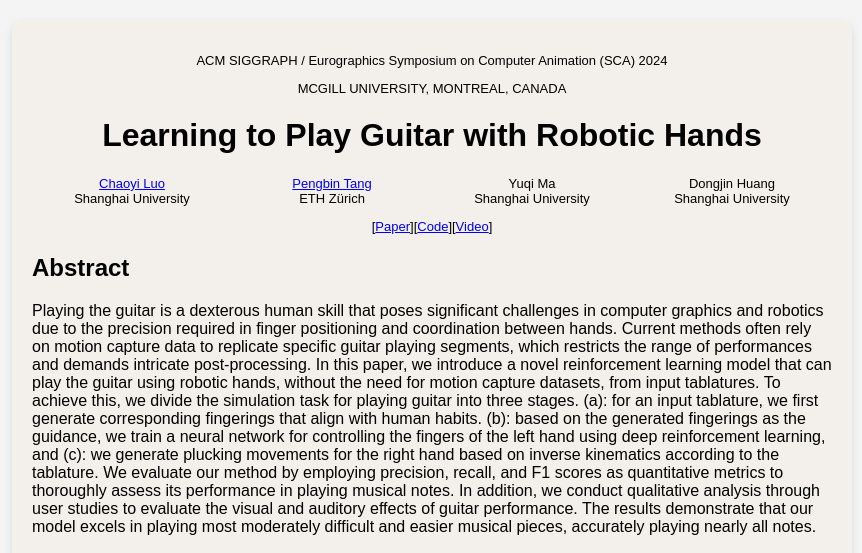
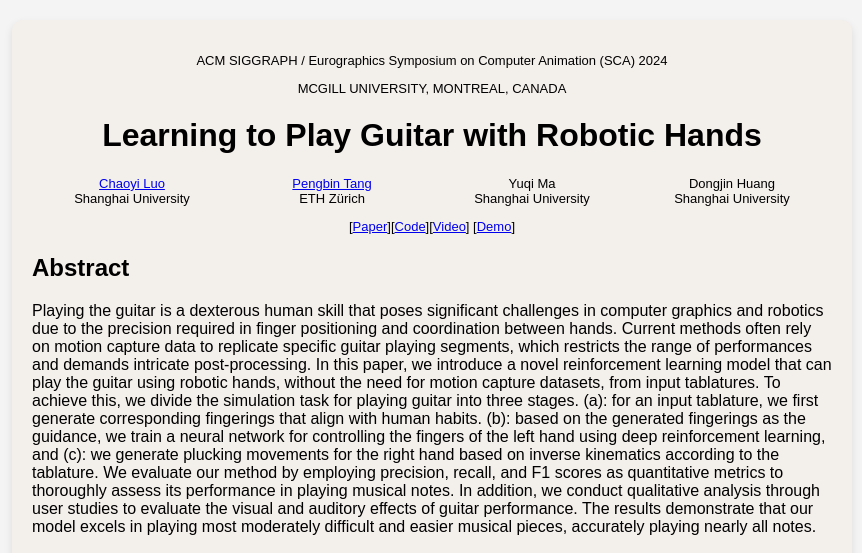
Before and after one commit to MRXuanL/MRXuanL.github.io, a plain HTML site: page publications/guitarplayer.html in a window 1280 px wide. Shown: the top 553 px of the page, without its empty margins (208-1070 px from the left). Drawn offline with Linux system fonts and the light colour scheme.

Commit message:
add demo link

```diff
--- a/publications/guitarplayer.html
+++ b/publications/guitarplayer.html
@@ -76,7 +76,8 @@
                     <p>Shanghai University</p>
                 </div>
             </div>
-            <p style="text-align: center;">[<a href="../papers/GuitarPlaySimulation.pdf">Paper</a>][<a href="https://github.com/MRXuanL/GPS-GuitarPlaySimulation" >Code</a>][<a href="https://www.youtube.com/watch?v=QRI_qAFZQmI">Video</a>]</p>
+            <p style="text-align: center;">[<a href="../papers/GuitarPlaySimulation.pdf">Paper</a>][<a href="https://github.com/MRXuanL/GPS-GuitarPlaySimulation" >Code</a>][<a href="https://www.youtube.com/watch?v=QRI_qAFZQmI">Video</a>]
+            [<a href="../demos/guitar/guitardemo/index.html">Demo</a>]</p>
         </div>
         <div class="abstract">
             <h2>Abstract</h2>
```
Also changed, not shown: index.html (+1 -1 lines).
